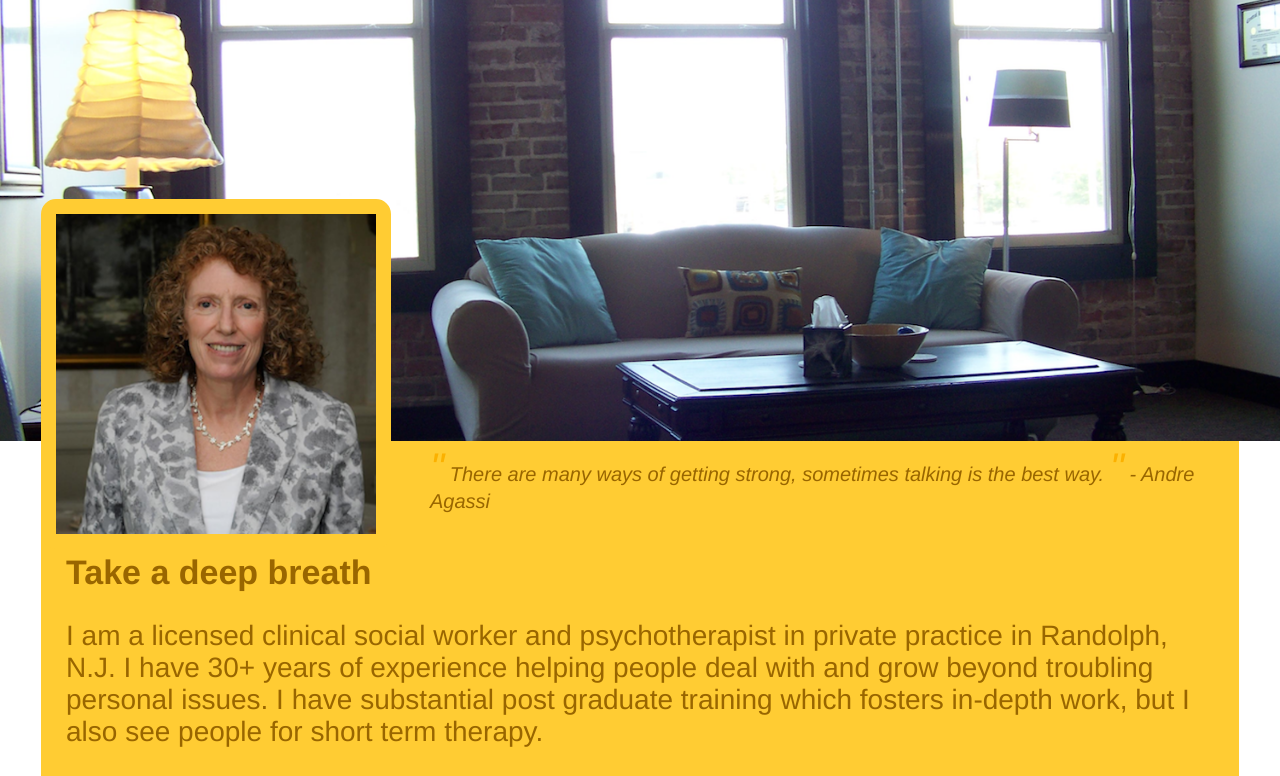
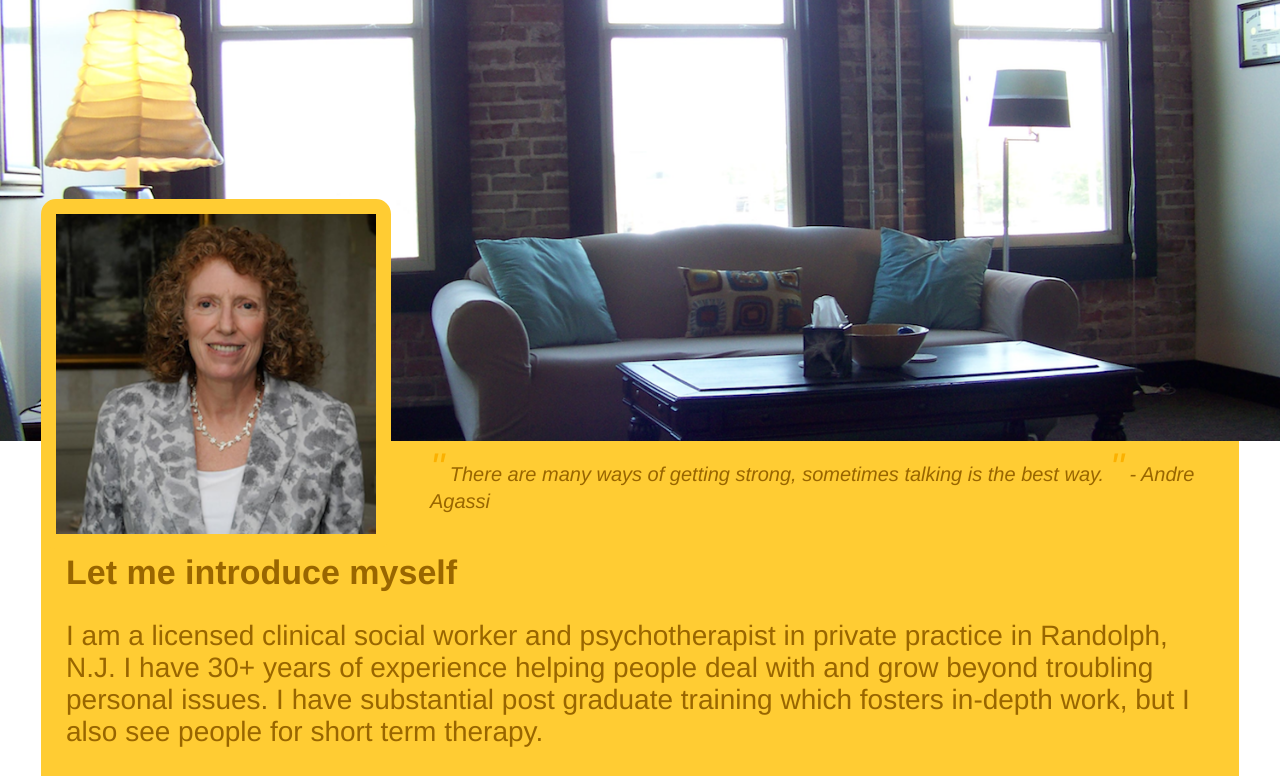
Before and after one commit to tinawen/website, a Flask app: page / in a window 1280 px wide. Shown: the part 81-857 px from the top of the page. Run offline with Flask 2, Linux system fonts and the light colour scheme.

Commit message:
minor tweaks

```diff
--- a/templates/base.jinja2
+++ b/templates/base.jinja2
@@ -1,6 +1,7 @@
 <!doctype html>
 <title>Karyn Reader's Website</title>
 <link rel=stylesheet type=text/css href="{{ url_for('static', filename='css/view.css') }}">
+<link rel="shortcut icon" href="/static/img/picture.png"/>
   <div id="navbar">
     <h1>Karyn Reader, MSW, LCSW</h1>
     <ul id="nav">
--- a/templates/home.jinja2
+++ b/templates/home.jinja2
@@ -19,7 +19,7 @@
   <div id="background">
     <div class="home-content">
       <div class="title">
-        Take a deep breath
+        Let me introduce myself
       </div>
       <div class="body">
         <p>I am a licensed clinical social worker and psychotherapist in private practice in Randolph, N.J. I have 30+ years of experience helping people deal with and grow beyond troubling personal issues. I have substantial post graduate training which fosters in-depth work, but I also see people for short term therapy.</p>
```
